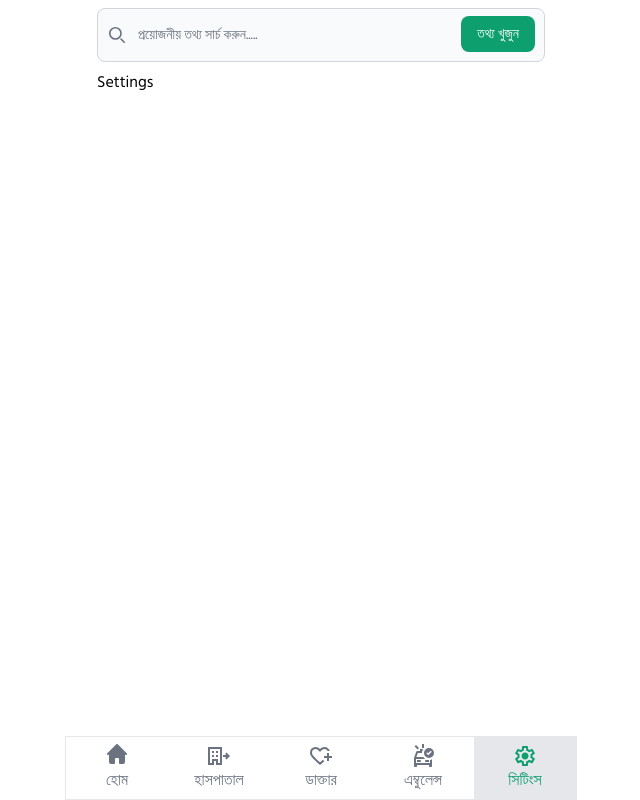
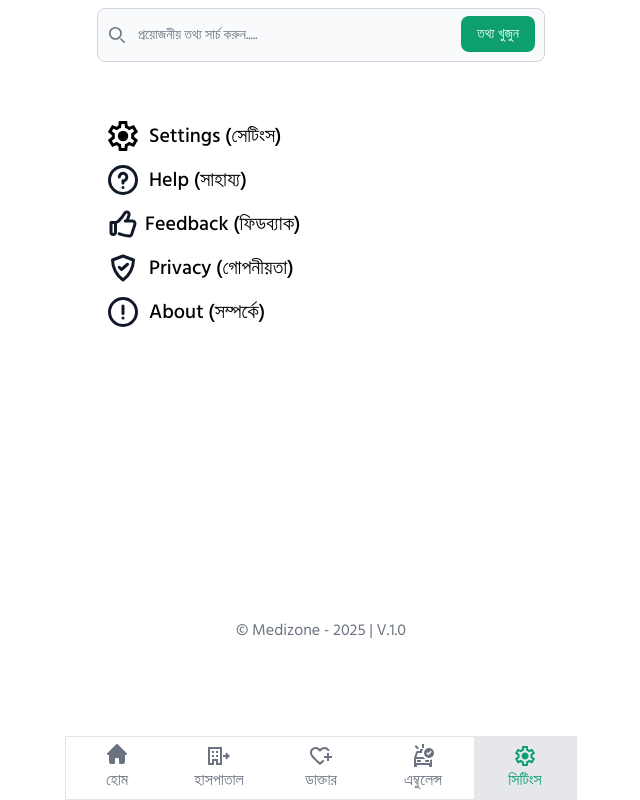
Before and after one commit to dev-juwelhossain/medizon-front-end, a React (Vite) app: page /settings in a window 1280 px wide. Shown: the whole page, without its empty margins (319-959 px from the left). Built offline with nearby package versions, Linux system fonts and the light colour scheme.

Commit message:
setting page done

```diff
--- a/src/pages/Settings.jsx
+++ b/src/pages/Settings.jsx
@@ -1,10 +1,136 @@
+const Settings = () => {
+  return (
+    <div className="m-2 mb-[70px] max-w-md mx-auto">
 
-const Settings = () => {
-    return (
-        <div className="m-2 mb-[70px] max-w-md mx-auto">
-            <h1>Settings</h1>
+      <br />
+      <br />
+      {/* middle section */}
+      <section>
+        {/* settings */}
+        <div className="flex items-center ml-2">
+          <svg
+            className="w-9 h-9"
+            xmlns="http://www.w3.org/2000/svg"
+            height="24px"
+            viewBox="0 -960 960 960"
+            width="24px"
+            fill="#000000"
+          >
+            <path d="m370-80-16-128q-13-5-24.5-12T307-235l-119 50L78-375l103-78q-1-7-1-13.5v-27q0-6.5 1-13.5L78-585l110-190 119 50q11-8 23-15t24-12l16-128h220l16 128q13 5 24.5 12t22.5 15l119-50 110 190-103 78q1 7 1 13.5v27q0 6.5-2 13.5l103 78-110 190-118-50q-11 8-23 15t-24 12L590-80H370Zm70-80h79l14-106q31-8 57.5-23.5T639-327l99 41 39-68-86-65q5-14 7-29.5t2-31.5q0-16-2-31.5t-7-29.5l86-65-39-68-99 42q-22-23-48.5-38.5T533-694l-13-106h-79l-14 106q-31 8-57.5 23.5T321-633l-99-41-39 68 86 64q-5 15-7 30t-2 32q0 16 2 31t7 30l-86 65 39 68 99-42q22 23 48.5 38.5T427-266l13 106Zm42-180q58 0 99-41t41-99q0-58-41-99t-99-41q-59 0-99.5 41T342-480q0 58 40.5 99t99.5 41Zm-2-140Z" />
+          </svg>
+          <h1 className="pl-2 text-[20px] font-medium">Settings (সেটিংস)</h1>
         </div>
-    );
+        {/* help */}
+        <div className="flex items-center mt-2 ml-2">
+          <svg
+            className="mr-2 text-gray-900 h-9 w-9 dark:text-white"
+            aria-hidden="true"
+            xmlns="http://www.w3.org/2000/svg"
+            width="24"
+            height="24"
+            fill="none"
+            viewBox="0 0 24 24"
+          >
+            <path
+              stroke="currentColor"
+              strokeLinecap="round"
+              strokeLinejoin="round"
+              strokeWidth="2"
+              d="M9.529 9.988a2.502 2.502 0 1 1 5 .191A2.441 2.441 0 0 1 12 12.582V14m-.01 3.008H12M21 12a9 9 0 1 1-18 0 9 9 0 0 1 18 0Z"
+            />
+          </svg>
+          <h1 className="text-[20px] font-medium">Help (সাহায্য)</h1>
+        </div>
+        {/* feedback */}
+        <div className="flex items-center mt-2 ml-2">
+          <svg
+            className="text-gray-900 w-9 h-9 dark:text-white"
+            aria-hidden="true"
+            xmlns="http://www.w3.org/2000/svg"
+            width="24"
+            height="24"
+            fill="none"
+            viewBox="0 0 24 24"
+          >
+            <path
+              stroke="currentColor"
+              strokeLinecap="round"
+              strokeLinejoin="round"
+              strokeWidth="2"
+              d="M7 11c.889-.086 1.416-.543 2.156-1.057a22.323 22.323 0 0 0 3.958-5.084 1.6 1.6 0 0 1 .582-.628 1.549 1.549 0 0 1 1.466-.087c.205.095.388.233.537.406a1.64 1.64 0 0 1 .384 1.279l-1.388 4.114M7 11H4v6.5A1.5 1.5 0 0 0 5.5 19v0A1.5 1.5 0 0 0 7 17.5V11Zm6.5-1h4.915c.286 0 .372.014.626.15.254.135.472.332.637.572a1.874 1.874 0 0 1 .215 1.673l-2.098 6.4C17.538 19.52 17.368 20 16.12 20c-2.303 0-4.79-.943-6.67-1.475"
+            />
+          </svg>
+          <h1 className="text-[20px] font-medium ml-1">
+            Feedback (ফিডব্যাক)
+          </h1>
+        </div>
+        {/* privacy */}
+        <div className="flex items-center mt-2 ml-2">
+          <svg
+            className="text-gray-900 h-9 w-9 dark:text-white"
+            aria-hidden="true"
+            xmlns="http://www.w3.org/2000/svg"
+            width="24"
+            height="24"
+            fill="none"
+            viewBox="0 0 24 24"
+          >
+            <path
+              stroke="currentColor"
+              strokeLinecap="round"
+              strokeLinejoin="round"
+              strokeWidth="2"
+              d="M9.5 11.5 11 13l4-3.5M12 20a16.405 16.405 0 0 1-5.092-5.804A16.694 16.694 0 0 1 5 6.666L12 4l7 2.667a16.695 16.695 0 0 1-1.908 7.529A16.406 16.406 0 0 1 12 20Z"
+            />
+          </svg>
+
+          <h1 className="text-[20px] font-medium ml-2">
+            Privacy (গোপনীয়তা)
+          </h1>
+        </div>
+
+        {/* about */}
+        <div className="flex items-center mt-2 ml-2">
+          <svg
+            className="text-gray-900 h-9 w-9 dark:text-white"
+            aria-hidden="true"
+            xmlns="http://www.w3.org/2000/svg"
+            width="24"
+            height="24"
+            fill="none"
+            viewBox="0 0 24 24"
+          >
+            <path
+              stroke="currentColor"
+              strokeLinecap="round"
+              strokeLinejoin="round"
+              strokeWidth="2"
+              d="M12 13V8m0 8h.01M21 12a9 9 0 1 1-18 0 9 9 0 0 1 18 0Z"
+            />
+          </svg>
+          <h1 className="text-[20px] ml-2 font-medium">
+          About (সম্পর্কে)
+          </h1>
+        </div>
+
+      </section>
+      <br />
+      <br />
+      <br />
+      <br />
+      <br />
+      <br />
+      <br />
+      <br />
+      <br />
+      <br />
+      <br />
+      <br />
+      <div>
+        <h1 className="text-center text-gray-500">© Medizone - 2025 | V.1.0 </h1>
+      </div>
+    </div>
+  );
 };
 
 export default Settings;
```
